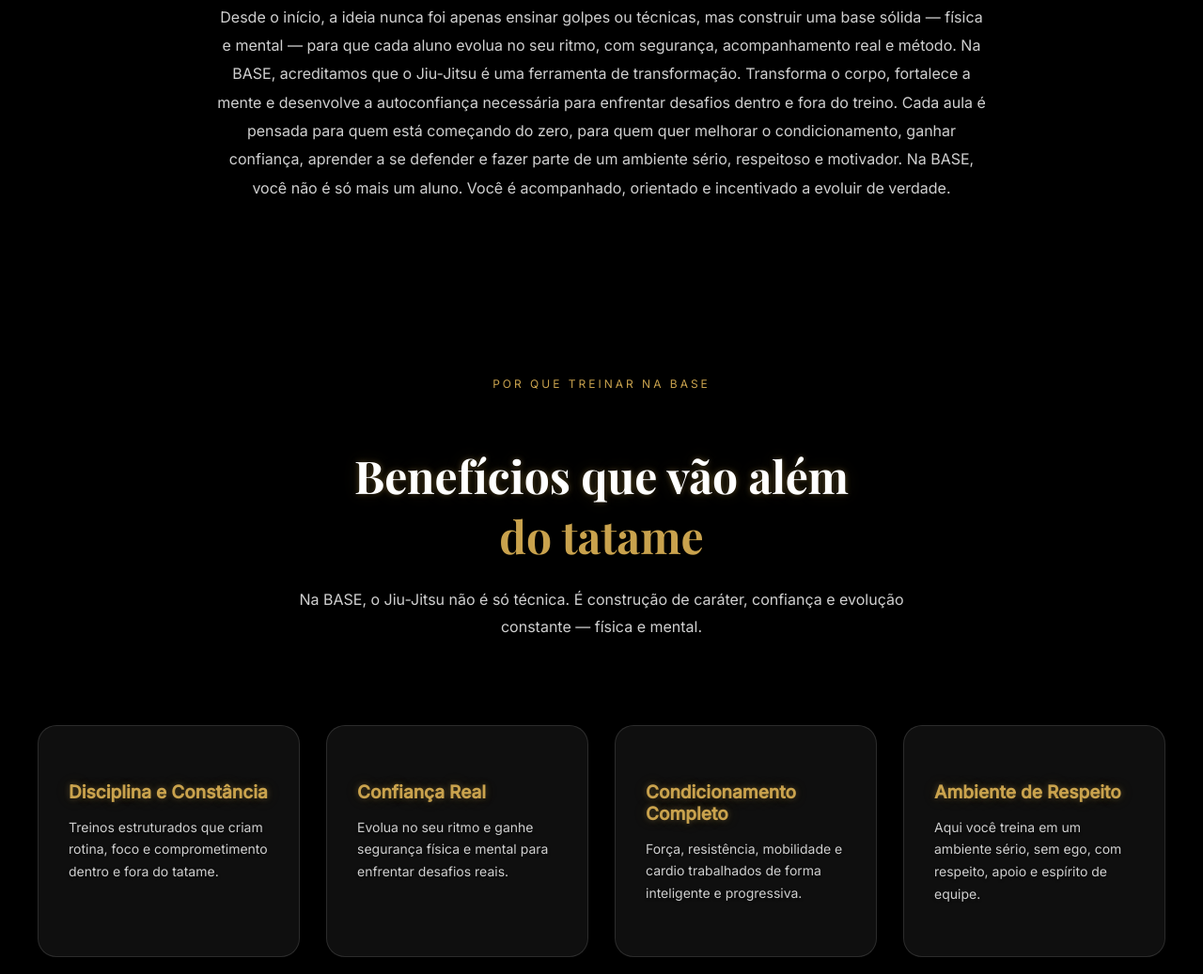
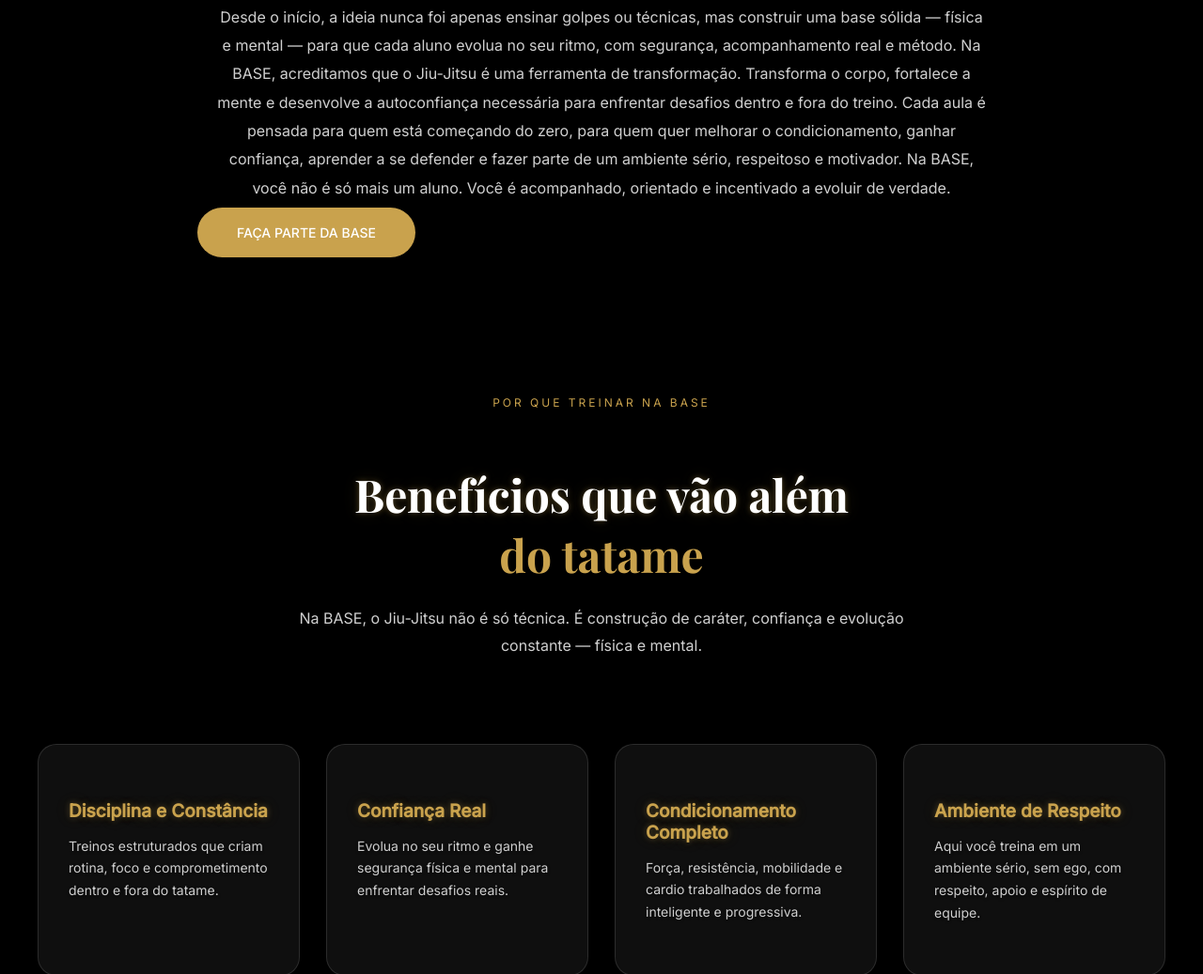
Before and after one commit to rogervitorcode/base.bjj, a website: page index.html in a window 1280 px wide. Shown: the part 2057-3094 px from the top of the page at 94% size. Drawn offline with nearby package versions, Linux system fonts and the light colour scheme.

Commit message:
Fix HTML formatting and structure

```diff
--- a/index.html
+++ b/index.html
@@ -143,6 +143,11 @@ Na BASE, você não é só mais um aluno.
 Você é acompanhado, orientado e incentivado a evoluir de verdade.
       </p>
     </div>
+  </div>
+  <div class="cta-final-content">
+    <a href="#" class="btn-main cta-final-btn">
+      FAÇA PARTE DA BASE
+    </a>
   </div>
 </section>
 <br>
```
